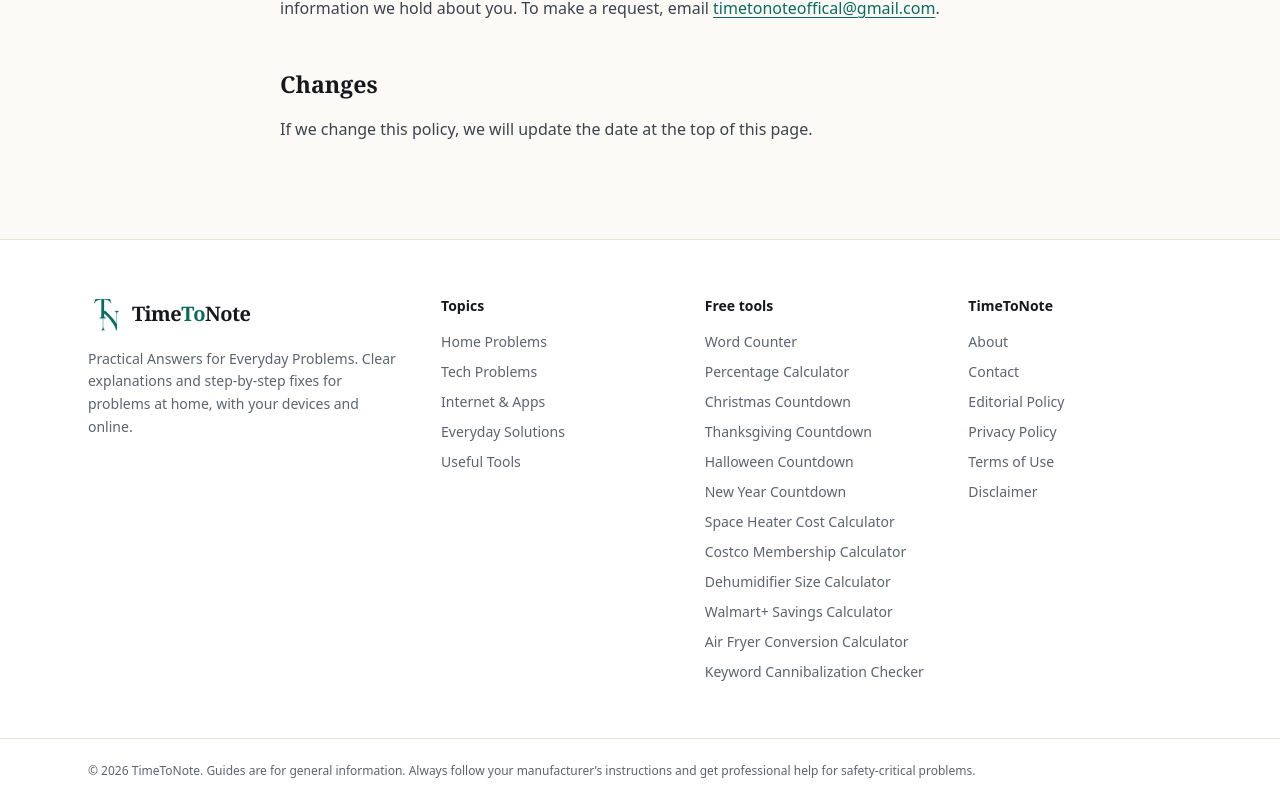
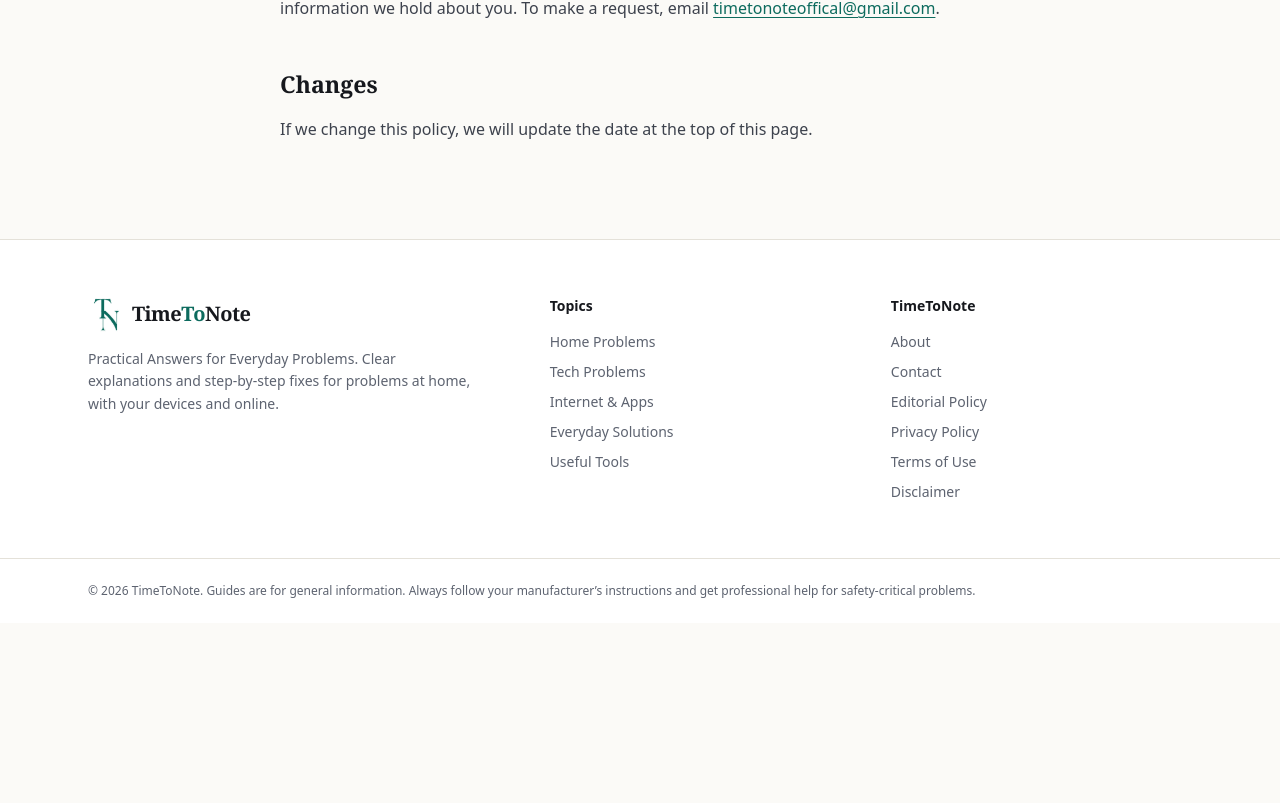
Before and after one commit to dfdfadg/timetonote, a Next.js app: page /privacy-policy in a window 1280 px wide. Shown: the part 1506-2309 px from the top of the page. After the commit the page ends 2129 px from the top, so only its background shows below. Built offline with nearby package versions, Linux system fonts and the light colour scheme; no server answers.

Commit message:
Remove the tool list from the footer
Tools stay on the /tools page, which the footer Topics list already links to.

Co-Authored-By: Claude Opus 5.5 <noreply@anthropic.com>
Claude-Session: https://claude.ai/code/session_01DGAk4JYR1WghUMLXP5Sdyi

```diff
--- a/src/components/layout/Footer.tsx
+++ b/src/components/layout/Footer.tsx
@@ -2,14 +2,13 @@ import Link from "next/link";
 import { siteConfig } from "@/config/site";
 import { categories } from "@/data/categories";
 import { staticPages } from "@/data/pages";
-import { tools, toolPath } from "@/data/tools";
 import { Logo } from "@/components/layout/Logo";
 
 export function Footer() {
   const year = new Date().getFullYear();
   return (
     <footer className="mt-24 border-t border-line bg-surface">
-      <div className="mx-auto grid max-w-6xl gap-10 px-4 py-14 sm:px-6 md:grid-cols-[1.4fr_1fr_1fr_1fr]">
+      <div className="mx-auto grid max-w-6xl gap-10 px-4 py-14 sm:px-6 md:grid-cols-[1.4fr_1fr_1fr]">
         <div className="max-w-sm">
           <Logo />
           <p className="mt-4 text-sm leading-relaxed text-muted">
@@ -24,18 +23,6 @@ export function Footer() {
               <li key={c.slug}>
                 <Link href={c.path} className="text-muted hover:text-ink">
                   {c.name}
-                </Link>
-              </li>
-            ))}
-          </ul>
-        </nav>
-        <nav aria-label="Tools">
-          <h2 className="text-sm font-semibold text-ink">Free tools</h2>
-          <ul className="mt-4 space-y-2.5 text-sm">
-            {tools.map((t) => (
-              <li key={t.slug}>
-                <Link href={toolPath(t.slug)} className="text-muted hover:text-ink">
-                  {t.name}
                 </Link>
               </li>
             ))}
```
